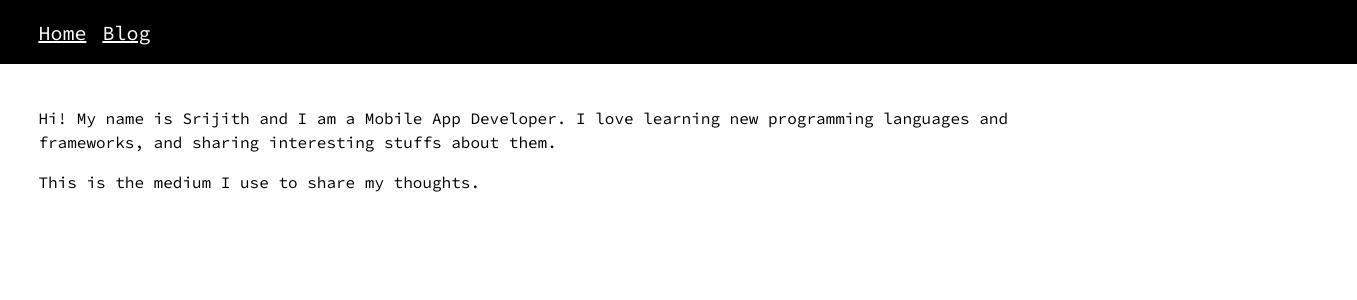
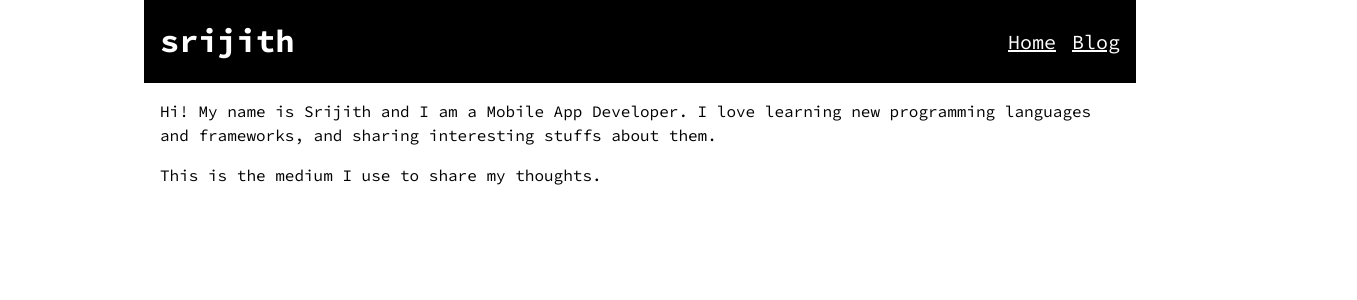
Before and after one commit to sjthn/sjthn.github.io, a Next.js app: page / in a window 1280 px wide. Shown: the top 300 px of the page, 1357 px wide, since content can reach past the window. Built offline with nearby package versions, Linux system fonts and the light colour scheme.

Commit message:
Make the webpages center aligned

```diff
--- a/src/app/layout.tsx
+++ b/src/app/layout.tsx
@@ -2,7 +2,7 @@ import { Source_Code_Pro } from "next/font/google";
 import Script from "next/script";
 import App from "./_app";
 import styles from "./styles.module.css";
-import { Metadata } from "next";
+import { Metadata, Viewport } from "next";
 import "./global.css";
 
 const sourceCodePro = Source_Code_Pro({
@@ -13,6 +13,10 @@ export const metadata: Metadata = {
   title: "Srijith",
   description:
     "Welcome to my blog where I write about my experiences in software development",
+};
+
+export const viewport: Viewport = {
+  width: "device-width",
 };
 
 export default function RootLayout({
--- a/src/app/styles.module.css
+++ b/src/app/styles.module.css
@@ -12,22 +12,9 @@
 }
 
 .section {
-  padding-left: 3%;
-  padding-right: 3%;
-  padding-top: 2%;
-  padding-bottom: 2%;
-  max-width: 1000px;
+  max-width: 960px;
+  padding-left: 16px;
+  padding-right: 16px;
+  margin: auto;
   line-height: 1.5;
 }
-
-/* pre {
-  font-size: 12pt;
-  padding-top: 10px;
-  padding-bottom: 10px;
-  padding-left: 10px;
-  padding-right: 10px;
-  margin: 0;
-  border: solid 1px #d0d0d0;
-  max-width: 100%;
-  overflow: auto;
-} */
--- a/src/components/nav_header.tsx
+++ b/src/components/nav_header.tsx
@@ -3,7 +3,8 @@ import Link from "next/link";
 import styles from "./styles.module.css";
 export default function NavHeader() {
   return (
-    <>
+    <div className={styles.header}>
+      <h1>srijith</h1>
       <nav className={styles.nav}>
         <ol
           style={{
@@ -25,6 +26,6 @@ export default function NavHeader() {
           </li>
         </ol>
       </nav>
-    </>
+    </div>
   );
 }
--- a/src/components/styles.module.css
+++ b/src/components/styles.module.css
@@ -1,11 +1,18 @@
+.header {
+  display: flex;
+  color: white;
+  background-color: black;
+  margin: auto;
+  max-width: 960px;
+  align-items: center;
+  padding-left: 16px;
+  padding-right: 16px;
+}
+
 .nav {
   display: flex;
-  width: 100%;
   height: 64px;
-  padding-left: 3%;
-  padding-right: 3%;
-  align-items: center;
-  background-color: black;
+  margin-left: auto;
 }
 
 .tab {
```
